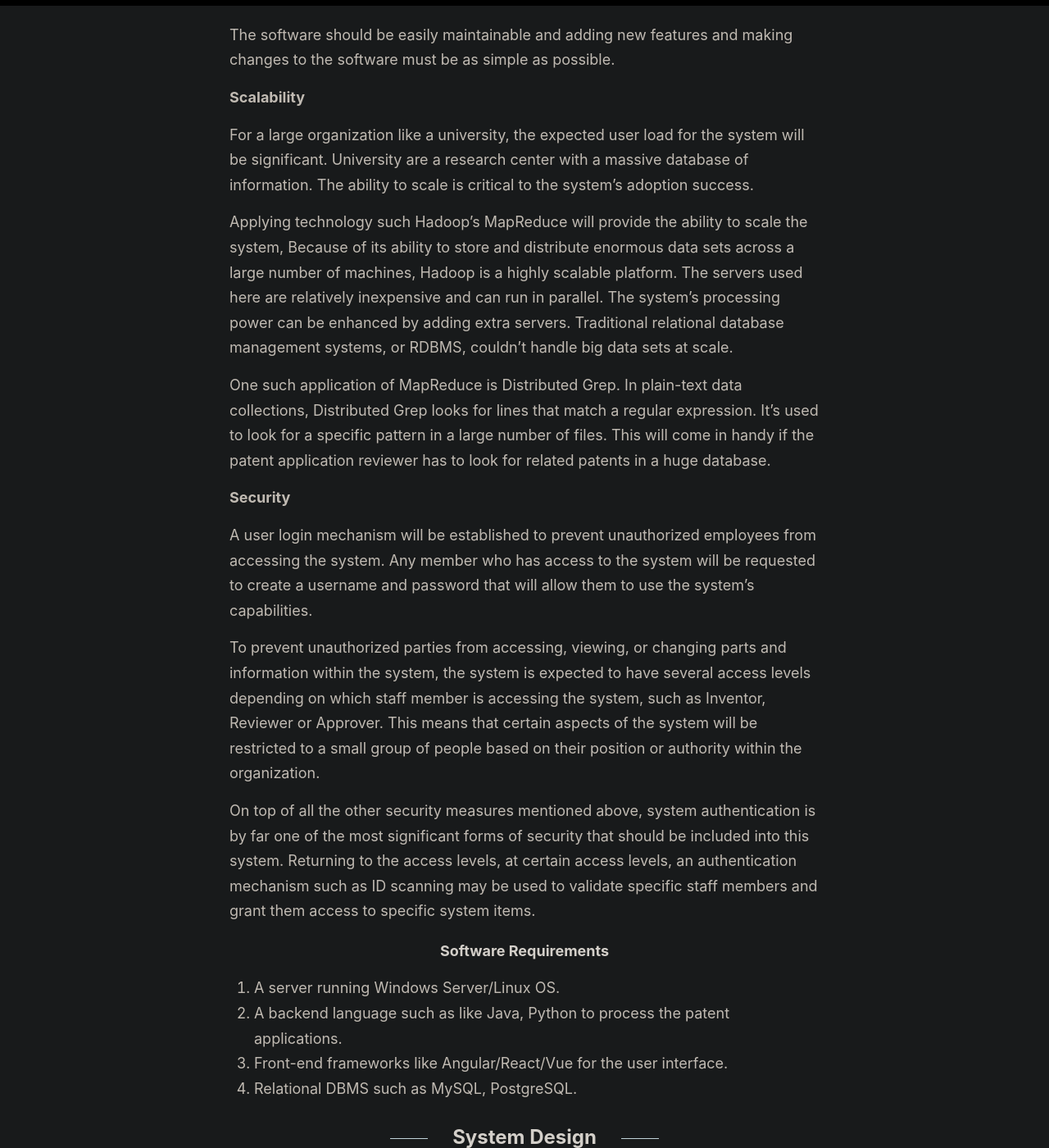
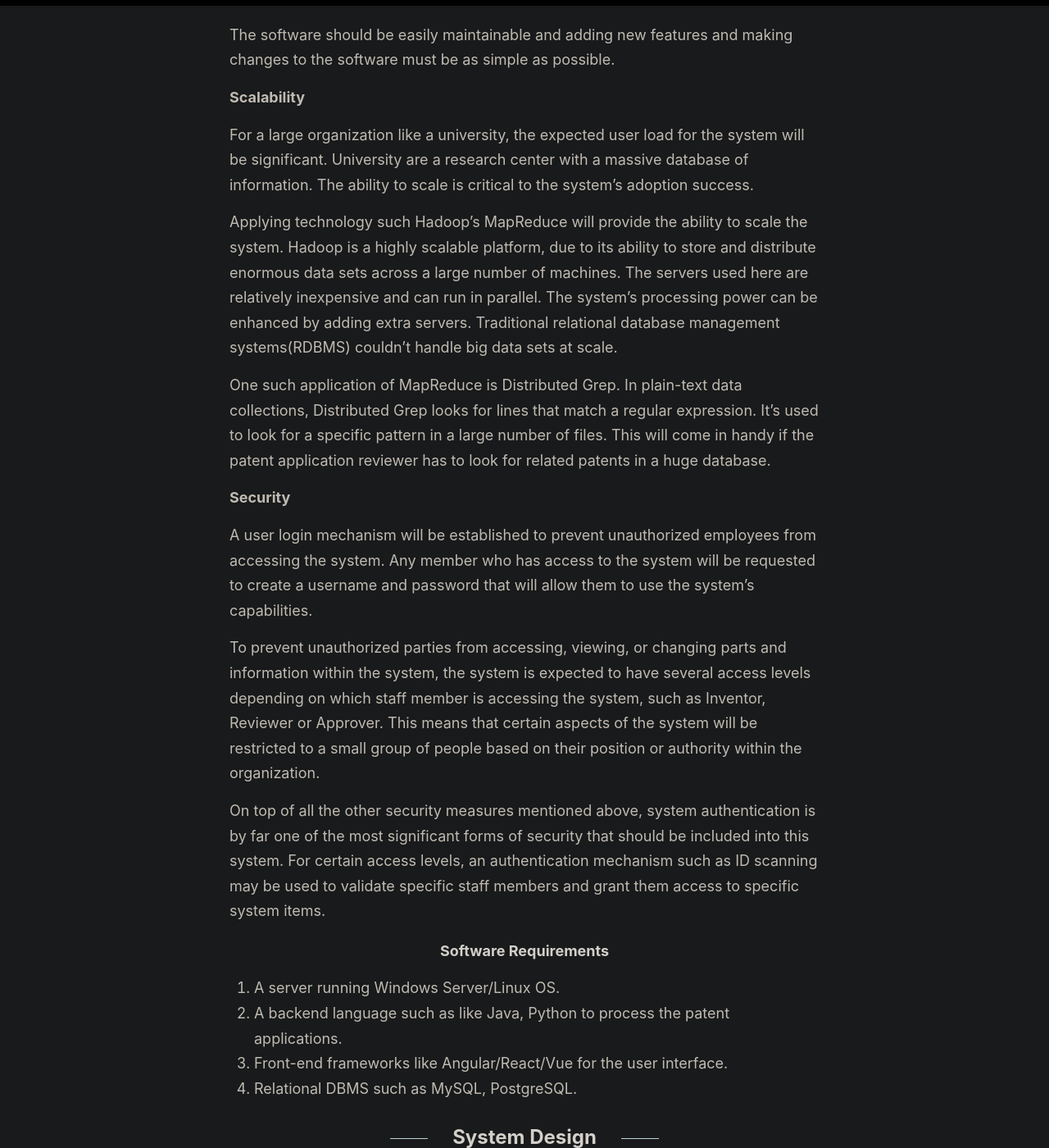
Before and after one commit to mr-chew/mr-chew.github.io, a Jekyll site: the page built from index.html, in a window 1280 px wide and 1400 px high, scrolled down 32512 px. Shown: the whole window at 82% size. Built offline with Jekyll 4.4.1, drawn with Linux system fonts in a browser that asks for light colours; the list of posts is cut into pages by our own code; some of the changed text lies outside the part shown.

Commit message:
rephrase sentence for clarity

```diff
--- a/_posts/2022-7-27-IP-Mgmt-System.md
+++ b/_posts/2022-7-27-IP-Mgmt-System.md
@@ -62,7 +62,7 @@ The system should provide an interactive user-friendly interface that is easily
 
 **Availability**
 
-The System should be available at least during the Patent Registration office operating hours and must be recovered within an hour or less if it fails. The system should respond to the requests within two seconds or less.
+The System should be available at least during the Patent Registration office operating hours and must be recovered within an hour if it fails. The system should respond to the requests within two seconds.
 
 **Dependability**
 
@@ -76,7 +76,7 @@ The software should be easily maintainable and adding new features and making ch
 
 For a large organization like a university, the expected user load for the system will be significant. University are a research center with a massive database of information. The ability to scale is critical to the system's adoption success.
 
-Applying technology such Hadoop's MapReduce will provide the ability to scale the system, Because of its ability to store and distribute enormous data sets across a large number of machines, Hadoop is a highly scalable platform. The servers used here are relatively inexpensive and can run in parallel. The system's processing power can be enhanced by adding extra servers. Traditional relational database management systems, or RDBMS, couldn't handle big data sets at scale.
+Applying technology such Hadoop's MapReduce will provide the ability to scale the system. Hadoop is a highly scalable platform, due to its ability to store and distribute enormous data sets across a large number of machines. The servers used here are relatively inexpensive and can run in parallel. The system's processing power can be enhanced by adding extra servers. Traditional relational database management systems(RDBMS) couldn't handle big data sets at scale.
 
 One such application of MapReduce is Distributed Grep. In plain-text data collections, Distributed Grep looks for lines that match a regular expression. It's used to look for a specific pattern in a large number of files. This will come in handy if the patent application reviewer has to look for related patents in a huge database.
 
@@ -86,7 +86,7 @@ A user login mechanism will be established to prevent unauthorized employees fro
 
 To prevent unauthorized parties from accessing, viewing, or changing parts and information within the system, the system is expected to have several access levels depending on which staff member is accessing the system, such as Inventor, Reviewer or Approver. This means that certain aspects of the system will be restricted to a small group of people based on their position or authority within the organization.
 
-On top of all the other security measures mentioned above, system authentication is by far one of the most significant forms of security that should be included into this system. Returning to the access levels, at certain access levels, an authentication mechanism such as ID scanning may be used to validate specific staff members and grant them access to specific system items.
+On top of all the other security measures mentioned above, system authentication is by far one of the most significant forms of security that should be included into this system. For certain access levels, an authentication mechanism such as ID scanning may be used to validate specific staff members and grant them access to specific system items.
 
 ###### Software Requirements
 
```
